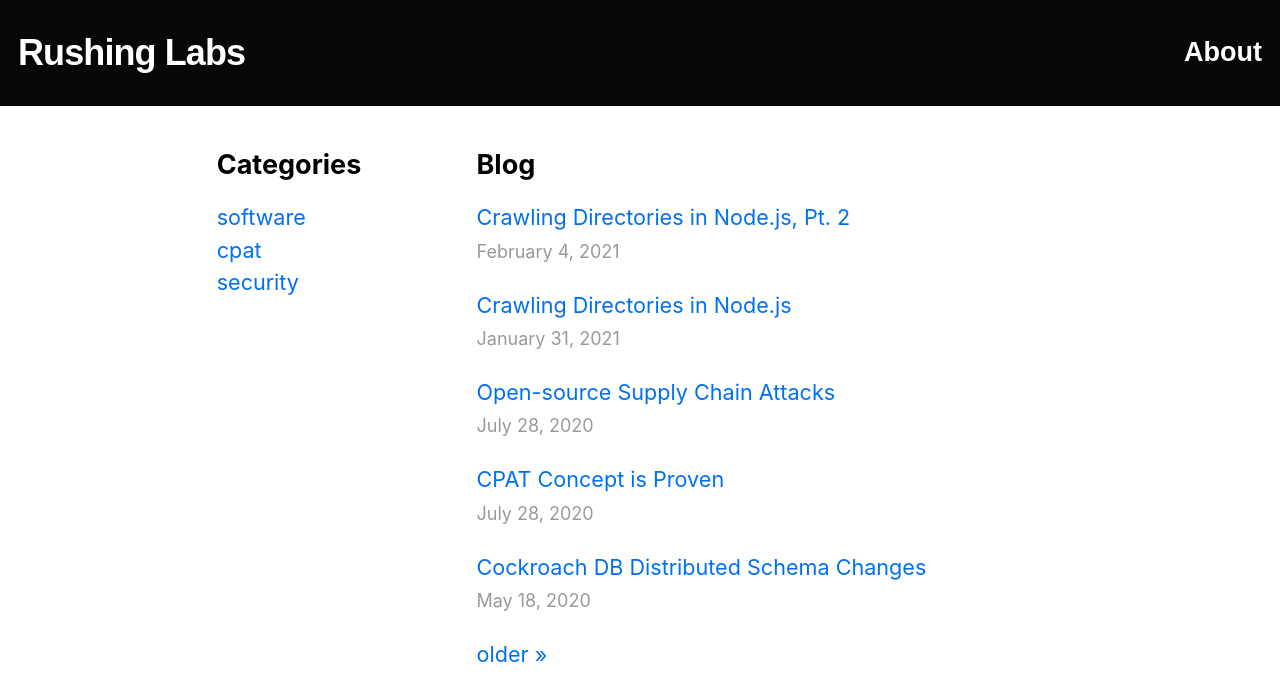
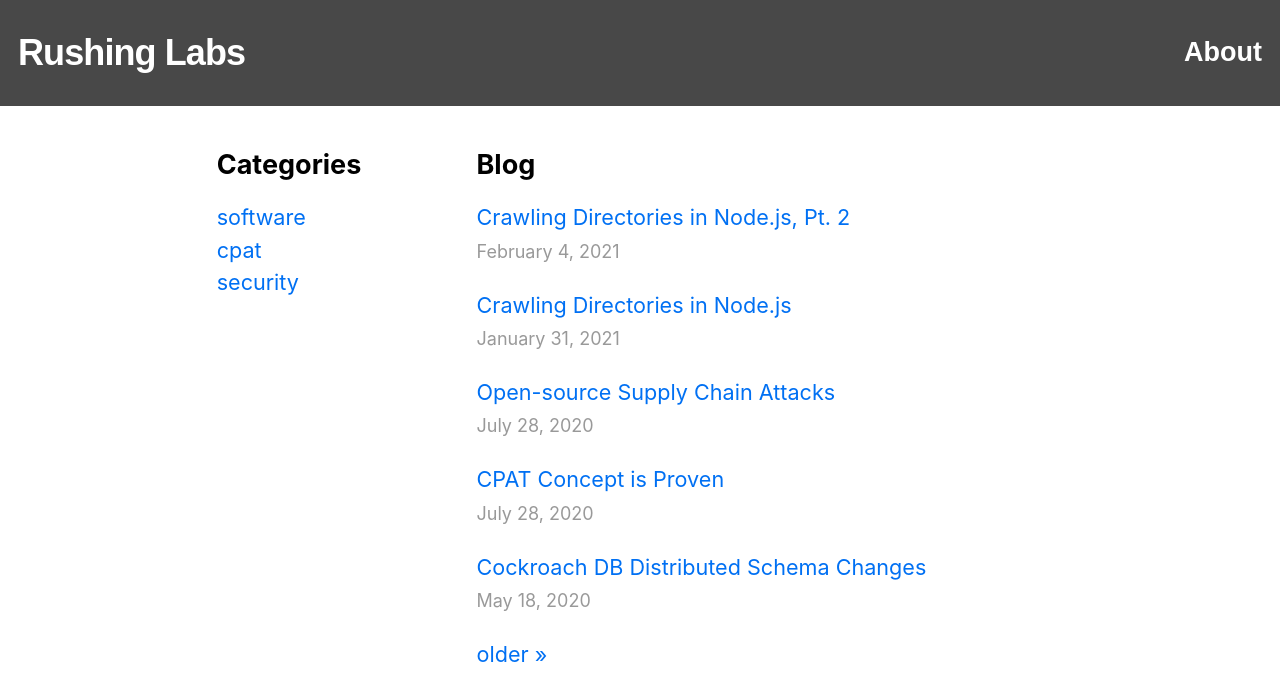
Before and after one commit to meddlin/rushinglabs-blog-nextjs, a Next.js app: page / in a window 1280 px wide. Shown: the top 700 px of the page. Built offline with nearby package versions, Linux system fonts and the light colour scheme; a web font is replaced by a local one.

Commit message:
Changed from "black" to #484848

```diff
--- a/components/layout.module.css
+++ b/components/layout.module.css
@@ -17,7 +17,7 @@
 }
 
 .header {
-    background-color: #070707;
+    background-color: #484848;;
     color: white;
     padding: 0.5em 1em;
 
```
